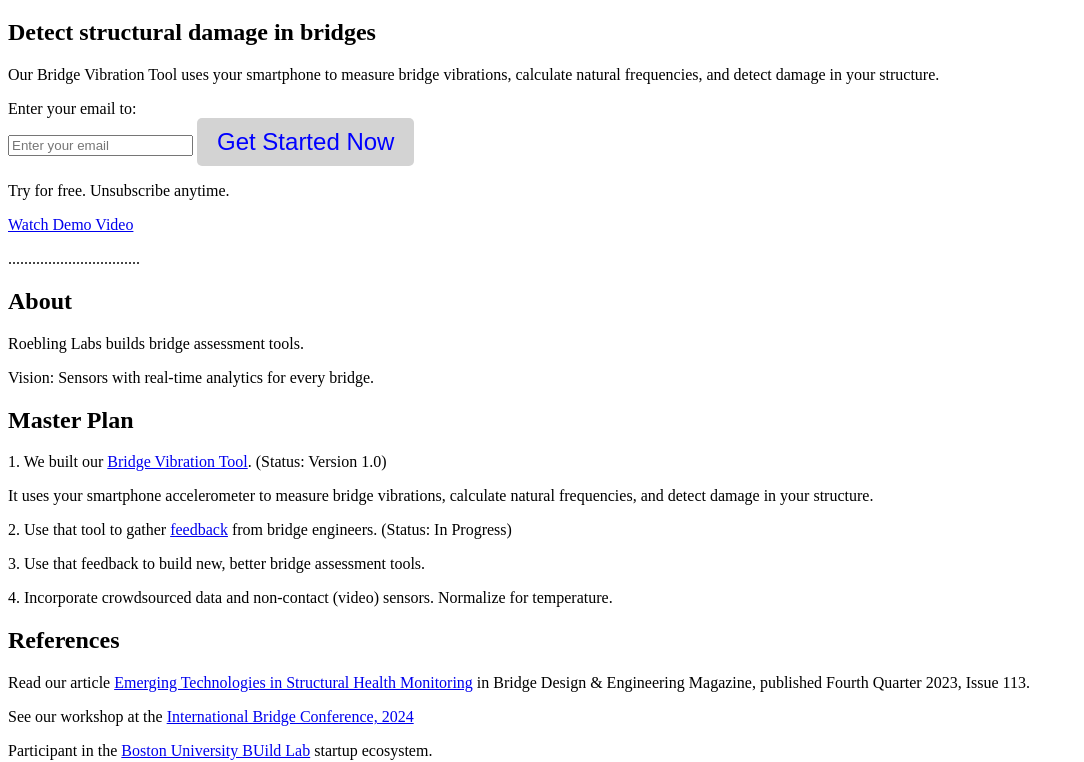
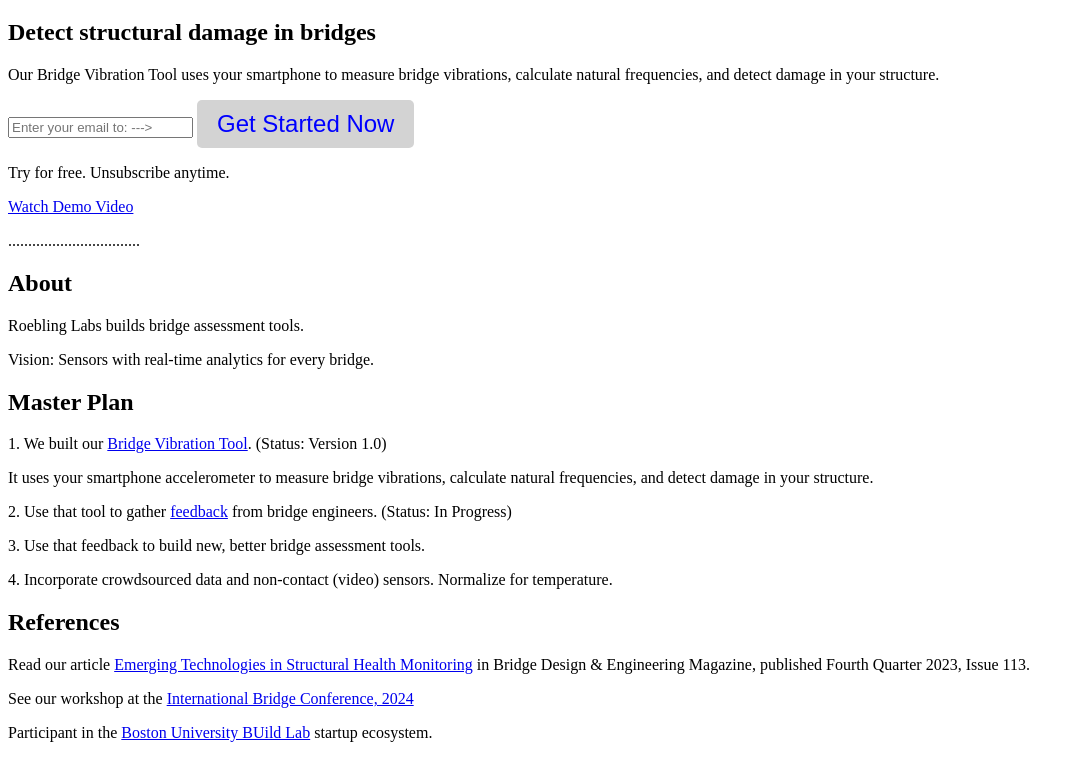
Before and after one commit to roeblinglabs/IBC-Demo, a plain HTML site: page index.html in a window 1280 px wide. Shown: the part 61-823 px from the top of the page, without its empty margins (0-1084 px from the left). Drawn offline with Linux system fonts and the light colour scheme.

Commit message:
Update index.html

```diff
--- a/index.html
+++ b/index.html
@@ -26,8 +26,7 @@
     <p>Our Bridge Vibration Tool uses your smartphone to measure bridge vibrations, calculate natural frequencies, and detect damage in your structure.</p>
     <p>
         <form id="emailSignInForm" style="display: inline-block;">
-            <label for="email" style="display: block;">Enter your email to:</label>
-            <input type="email" id="email" name="email" placeholder="Enter your email" required>
+            <input type="email" id="email" name="email" placeholder="Enter your email to: --->" required>
             <button type="submit" class="button">Get Started Now</button>
         </form>
     </p>
```
